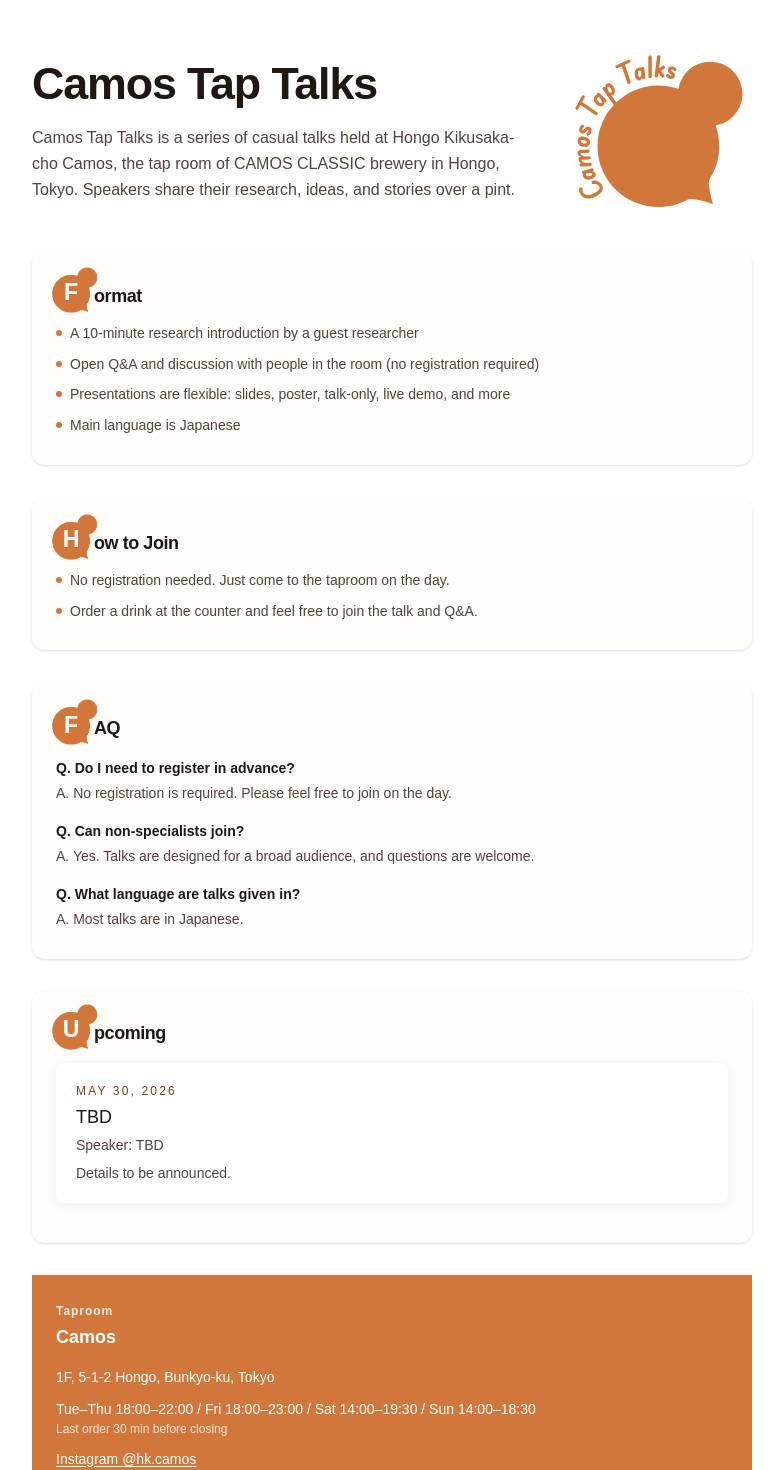
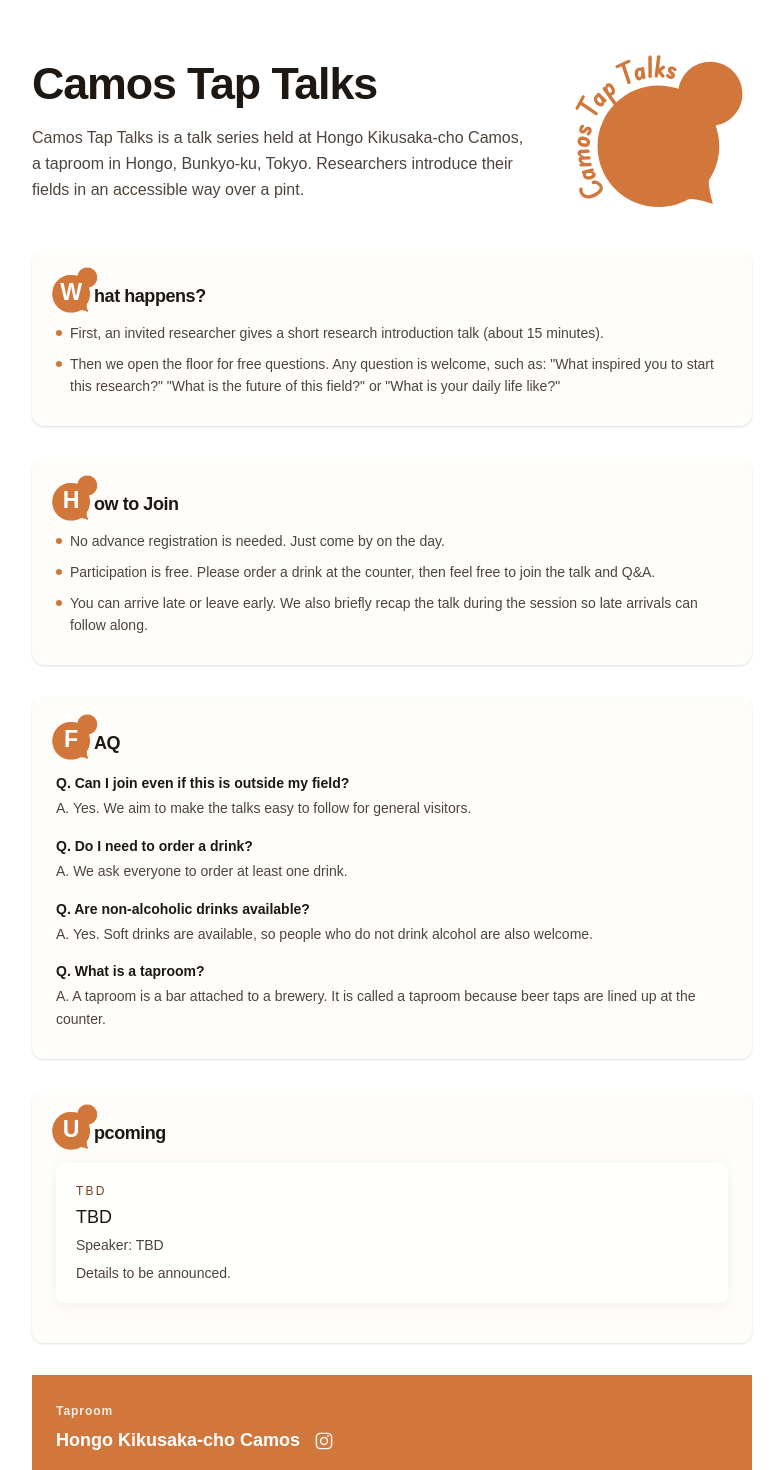
Before and after one commit to camos-tap-talks/camos-tap-talks.github.io, a Next.js app: page /en in a window 1280 px wide. Shown: the part 60-1530 px from the top of the page, without its empty margins (248-1031 px from the left). Built offline with nearby package versions, Linux system fonts and the light colour scheme; a web font is replaced by a local one.

Commit message:
update instagram icon and english page

```diff
--- a/src/app/[lang]/page.tsx
+++ b/src/app/[lang]/page.tsx
@@ -128,21 +128,26 @@
 
       <section className="mb-8  bg-[#d1773b] px-6 py-7 text-white">
         <p className="mb-1 text-xs font-semibold tracking-[0.08em] text-white/85">{t.camos.label}</p>
-        <h2 className="mb-4 text-lg font-bold">{t.camos.title}</h2>
+        <div className="mb-4 flex items-center gap-2">
+          <h2 className="text-lg font-bold">{t.camos.title}</h2>
+          <a
+            href="https://www.instagram.com/hk.camos"
+            target="_blank"
+            rel="noopener noreferrer"
+            aria-label={`${t.camos.instagram} @hk.camos`}
+            className="mt-0.5 inline-flex h-8 w-8 items-center justify-center rounded-sm text-white/90 transition-colors hover:text-white"
+          >
+            <svg viewBox="0 0 24 24" aria-hidden="true" className="h-5 w-5 fill-current">
+              <path d="M7.75 2h8.5A5.76 5.76 0 0 1 22 7.75v8.5A5.76 5.76 0 0 1 16.25 22h-8.5A5.76 5.76 0 0 1 2 16.25v-8.5A5.76 5.76 0 0 1 7.75 2Zm0 1.7A4.06 4.06 0 0 0 3.7 7.75v8.5A4.06 4.06 0 0 0 7.75 20.3h8.5a4.06 4.06 0 0 0 4.05-4.05v-8.5a4.06 4.06 0 0 0-4.05-4.05h-8.5Zm8.95 1.27a1.12 1.12 0 1 1 0 2.24 1.12 1.12 0 0 1 0-2.24ZM12 7a5 5 0 1 1 0 10 5 5 0 0 1 0-10Zm0 1.7A3.3 3.3 0 1 0 12 15.3a3.3 3.3 0 0 0 0-6.6Z" />
+            </svg>
+          </a>
+        </div>
         <div className="space-y-3 text-sm">
           <p>{t.camos.address}</p>
           <div>
             <p>{t.camos.hours}</p>
             <p className="mt-0.5 text-xs opacity-80">{t.camos.hoursNote}</p>
           </div>
-          <a
-            href="https://www.instagram.com/hk.camos"
-            target="_blank"
-            rel="noopener noreferrer"
-            className="inline-block font-medium underline underline-offset-2 transition-opacity hover:opacity-80"
-          >
-            {t.camos.instagram} @hk.camos
-          </a>
         </div>
       </section>
     </div>
--- a/src/app/[lang]/talks/[slug]/page.tsx
+++ b/src/app/[lang]/talks/[slug]/page.tsx
@@ -48,7 +48,7 @@
         ← {t.nav.talks}
       </Link>
 
-      <p className="mb-2 text-xs uppercase tracking-[0.18em] text-[var(--accent-deep)]">{formatDate(talk.date, locale)}</p>
+      <p className="mb-2 text-xs uppercase tracking-[0.18em] text-[var(--accent-deep)]">{formatDate(talk.date, locale, talk.dateTbd)}</p>
       <h1 className="mb-2 text-2xl font-bold text-[var(--foreground)]">{title}</h1>
       <p className="mb-8 text-[var(--muted)]">
         {t.talkCard.speaker}: {speaker}
--- a/src/components/TalkCard.tsx
+++ b/src/components/TalkCard.tsx
@@ -18,7 +18,7 @@
   return (
     <article className="rounded-lg bg-white/90 px-5 py-5 mb-4 shadow-[0_2px_12px_rgba(44,32,24,0.06)] transition hover:shadow-[0_4px_18px_rgba(44,32,24,0.10)]">
       <p className="mb-1 text-xs uppercase tracking-[0.18em] text-[var(--accent-deep)]">
-        {formatDate(talk.date, locale)}
+        {formatDate(talk.date, locale, talk.dateTbd)}
       </p>
       <Link href={`/${locale}/talks/${talk.slug}`} className="group block">
         <h3 className="mb-1 text-lg font-medium text-[var(--foreground)] transition-colors group-hover:text-[var(--accent-deep)]">
--- a/src/lib/i18n.ts
+++ b/src/lib/i18n.ts
@@ -12,44 +12,37 @@
     },
     home: {
       title: "Camos Tap Talks",
-      // subtitle: "An informal talk series at Hongo Kikusaka-cho Camos",
       description:
-        "Camos Tap Talks is a series of casual talks held at Hongo Kikusaka-cho Camos, the tap room of CAMOS CLASSIC brewery in Hongo, Tokyo. Speakers share their research, ideas, and stories over a pint.",
-      formatTitle: "Format",
+        "Camos Tap Talks is a talk series held at Hongo Kikusaka-cho Camos, a taproom in Hongo, Bunkyo-ku, Tokyo. Researchers introduce their fields in an accessible way over a pint.",
+      formatTitle: "What happens?",
       formatItems: [
-        "A 10-minute research introduction by a guest researcher",
-        "Open Q&A and discussion with people in the room (no registration required)",
-        "Presentations are flexible: slides, poster, talk-only, live demo, and more",
-        "Main language is Japanese",
+        "First, an invited researcher gives a short research introduction talk (about 15 minutes).",
+        "Then we open the floor for free questions. Any question is welcome, such as: \"What inspired you to start this research?\" \"What is the future of this field?\" or \"What is your daily life like?\"",
       ],
       participationTitle: "How to Join",
       participationItems: [
-        "No registration needed. Just come to the taproom on the day.",
-        "Order a drink at the counter and feel free to join the talk and Q&A.",
+        "No advance registration is needed. Just come by on the day.",
+        "Participation is free. Please order a drink at the counter, then feel free to join the talk and Q&A.",
+        "You can arrive late or leave early. We also briefly recap the talk during the session so late arrivals can follow along.",
       ],
       faqTitle: "FAQ",
       faqItems: [
         {
-          question: "Do I need to register in advance?",
-          answer: "No registration is required. Please feel free to join on the day.",
+          question: "Can I join even if this is outside my field?",
+          answer: "Yes. We aim to make the talks easy to follow for general visitors.",
         },
         {
-          question: "Can non-specialists join?",
-          answer: "Yes. Talks are designed for a broad audience, and questions are welcome.",
+          question: "Do I need to order a drink?",
+          answer: "We ask everyone to order at least one drink.",
         },
         {
-          question: "What language are talks given in?",
-          answer: "Most talks are in Japanese.",
+          question: "Are non-alcoholic drinks available?",
+          answer: "Yes. Soft drinks are available, so people who do not drink alcohol are also welcome.",
         },
-      ],
-      speakersTitle: "Who Speaks",
-      speakersDescription:
-        "Graduate students, postdocs, and faculty from any field are welcome. We currently run this as a pilot and may expand to several sessions per year based on audience response.",
-      valueTitle: "Why It Matters",
-      valueItems: [
-        "For guests: easy access to research stories you would not usually hear",
-        "For researchers: outreach practice for interdisciplinary and non-specialist audiences",
-        "For the venue: new communities, new conversations, and local visibility",
+        {
+          question: "What is a taproom?",
+          answer: "A taproom is a bar attached to a brewery. It is called a taproom because beer taps are lined up at the counter.",
+        }
       ],
       upcomingTitle: "Upcoming",
       noUpcoming: "No upcoming talks scheduled.",
@@ -70,10 +63,10 @@
     },
     camos: {
       label: "Taproom",
-      title: "Camos",
+      title: "Hongo Kikusaka-cho Camos",
       address: "1F, 5-1-2 Hongo, Bunkyo-ku, Tokyo",
       hours: "Tue–Thu 18:00–22:00 / Fri 18:00–23:00 / Sat 14:00–19:30 / Sun 14:00–18:30",
-      hoursNote: "Last order 30 min before closing",
+      hoursNote: "Last order 30 min before closing. Check Instagram for the latest hours.",
       instagram: "Instagram",
     },
     langSwitch: "日本語",
@@ -87,7 +80,6 @@
     },
     home: {
       title: "Camos Tap Talks",
-      // subtitle: "本郷菊坂町かもすで開かれるトークシリーズ",
       description:
         "Camos Tap Talks は、東京都文京区本郷のタップルーム「本郷菊坂町かもす」で開催されるトークシリーズです。研究者がビール片手に研究の世界をわかりやすく紹介します。",
       formatTitle: "何をするの？",
--- a/src/lib/talks.ts
+++ b/src/lib/talks.ts
@@ -1,7 +1,8 @@
 export type Talk = {
   id: string;
   slug: string;
-  date: string; // ISO date string YYYY-MM-DD
+  date: string; // ISO date string YYYY-MM-DD (ignored when dateTbd is true)
+  dateTbd?: boolean;
   titleEn: string;
   titleJa: string;
   speakerEn: string;
@@ -29,6 +30,7 @@
       id: "1",
       slug: "first-talk",
       date: "2026-05-30",
+      dateTbd: true,
       titleEn: "TBD",
       titleJa: "（タイトル未定）",
       speakerEn: "TBD",
@@ -40,15 +42,25 @@
 
 export function getUpcomingTalks(): Talk[] {
   const today = new Date().toISOString().split("T")[0];
-  return talks.filter((t) => t.date >= today).sort((a, b) => a.date.localeCompare(b.date));
+  return talks
+    .filter((t) => t.dateTbd || t.date >= today)
+    .sort((a, b) => {
+      if (a.dateTbd && b.dateTbd) return 0;
+      if (a.dateTbd) return 1;
+      if (b.dateTbd) return -1;
+      return a.date.localeCompare(b.date);
+    });
 }
 
 export function getPastTalks(): Talk[] {
   const today = new Date().toISOString().split("T")[0];
-  return talks.filter((t) => t.date < today).sort((a, b) => b.date.localeCompare(a.date));
+  return talks.filter((t) => !t.dateTbd && t.date < today).sort((a, b) => b.date.localeCompare(a.date));
 }
 
-export function formatDate(dateStr: string, locale: "en" | "ja"): string {
+export function formatDate(dateStr: string, locale: "en" | "ja", dateTbd?: boolean): string {
+  if (dateTbd) {
+    return locale === "ja" ? "x年x月x日" : "TBD";
+  }
   const date = new Date(dateStr + "T00:00:00");
   if (locale === "ja") {
     return date.toLocaleDateString("ja-JP", { year: "numeric", month: "long", day: "numeric" });
```
